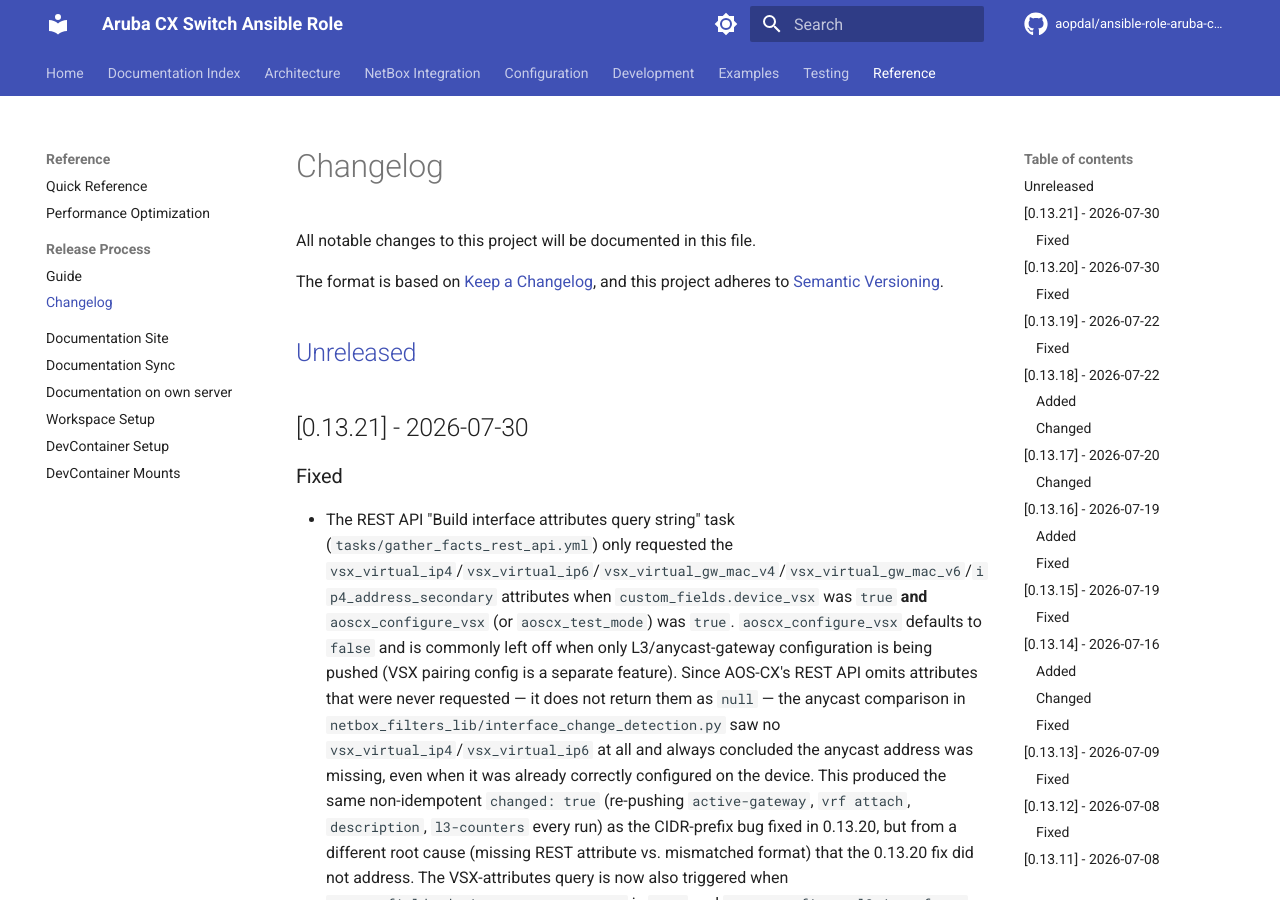
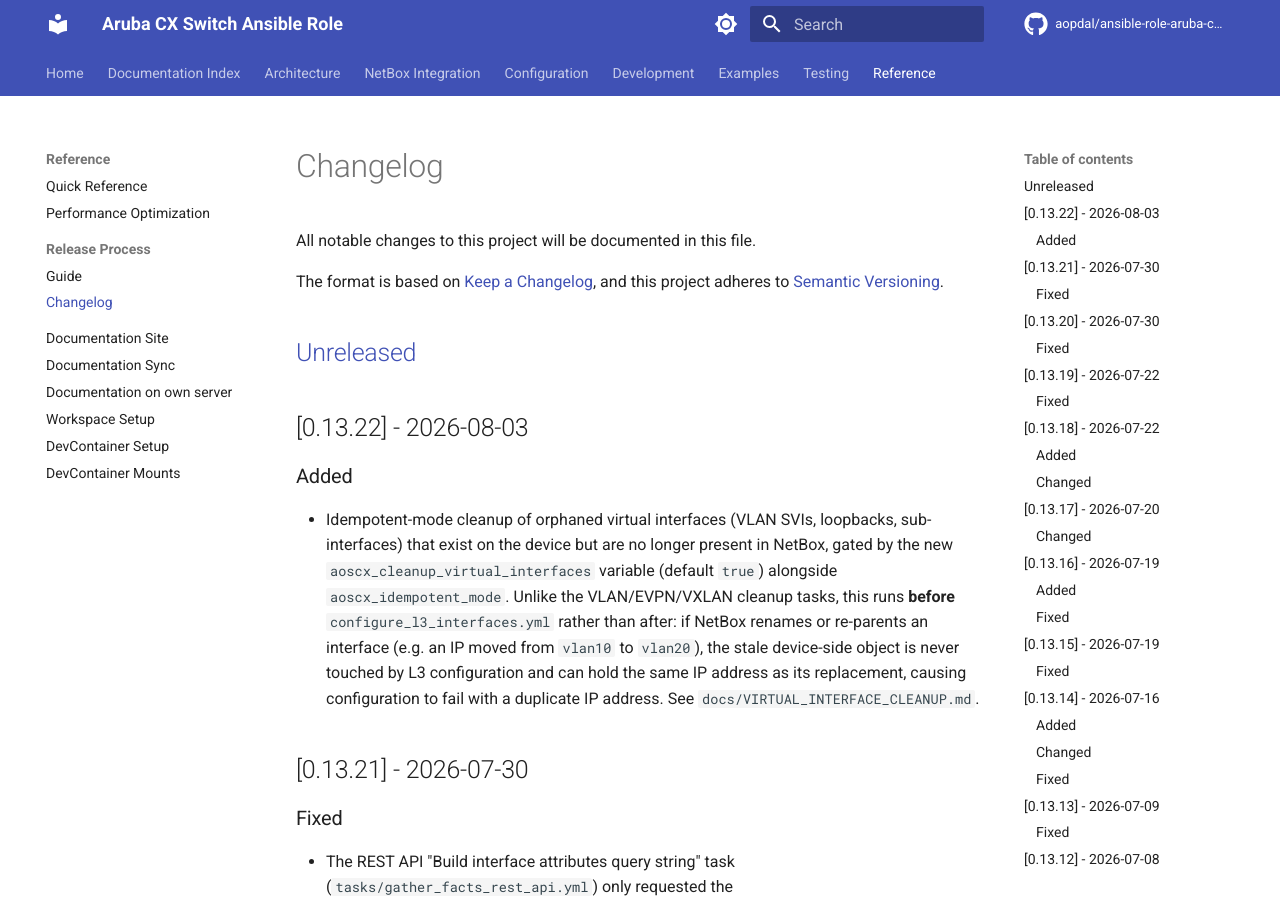
Before and after one commit to aopdal/ansible-role-aruba-cx-switch, an MkDocs documentation site: the page built from docs/CHANGELOG.md, in a window 1280 px wide and 900 px high. Built offline with MkDocs 1.6.1 and Material for MkDocs 9.7.7, drawn with Linux system fonts in a browser that asks for light colours; comment, search, counter and statistics services are not loaded.

Commit message:
chore: release version 0.13.22

```diff
--- a/docs/CHANGELOG.md
+++ b/docs/CHANGELOG.md
@@ -6,6 +6,12 @@ The format is based on [Keep a Changelog](https://keepachangelog.com/en/1.0.0/),
 and this project adheres to [Semantic Versioning](https://semver.org/spec/v2.0.0.html).
 
 ## [Unreleased]
+
+## [0.13.22] - 2026-08-03
+
+### Added
+
+- Idempotent-mode cleanup of orphaned virtual interfaces (VLAN SVIs, loopbacks, sub-interfaces) that exist on the device but are no longer present in NetBox, gated by the new `aoscx_cleanup_virtual_interfaces` variable (default `true`) alongside `aoscx_idempotent_mode`. Unlike the VLAN/EVPN/VXLAN cleanup tasks, this runs **before** `configure_l3_interfaces.yml` rather than after: if NetBox renames or re-parents an interface (e.g. an IP moved from `vlan10` to `vlan20`), the stale device-side object is never touched by L3 configuration and can hold the same IP address as its replacement, causing configuration to fail with a duplicate IP address. See `docs/VIRTUAL_INTERFACE_CLEANUP.md`.
 
 ## [0.13.21] - 2026-07-30
 
```
Also changed, not shown: CHANGELOG.md (+6 -0 lines), 1 other file.
